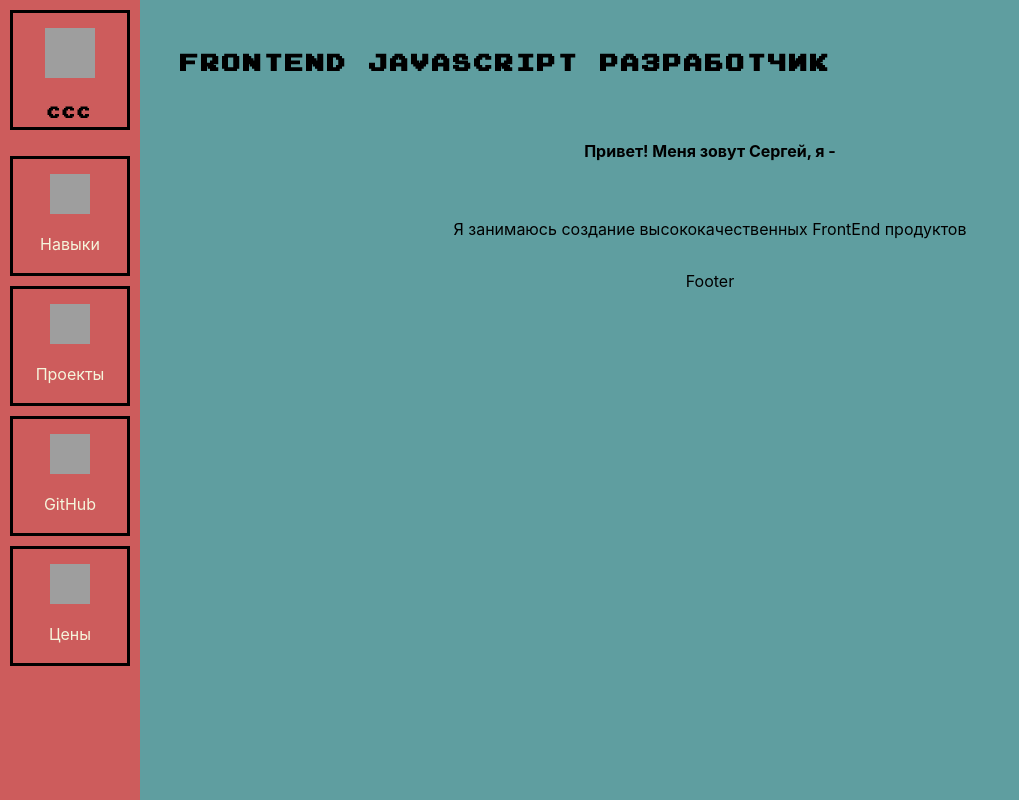
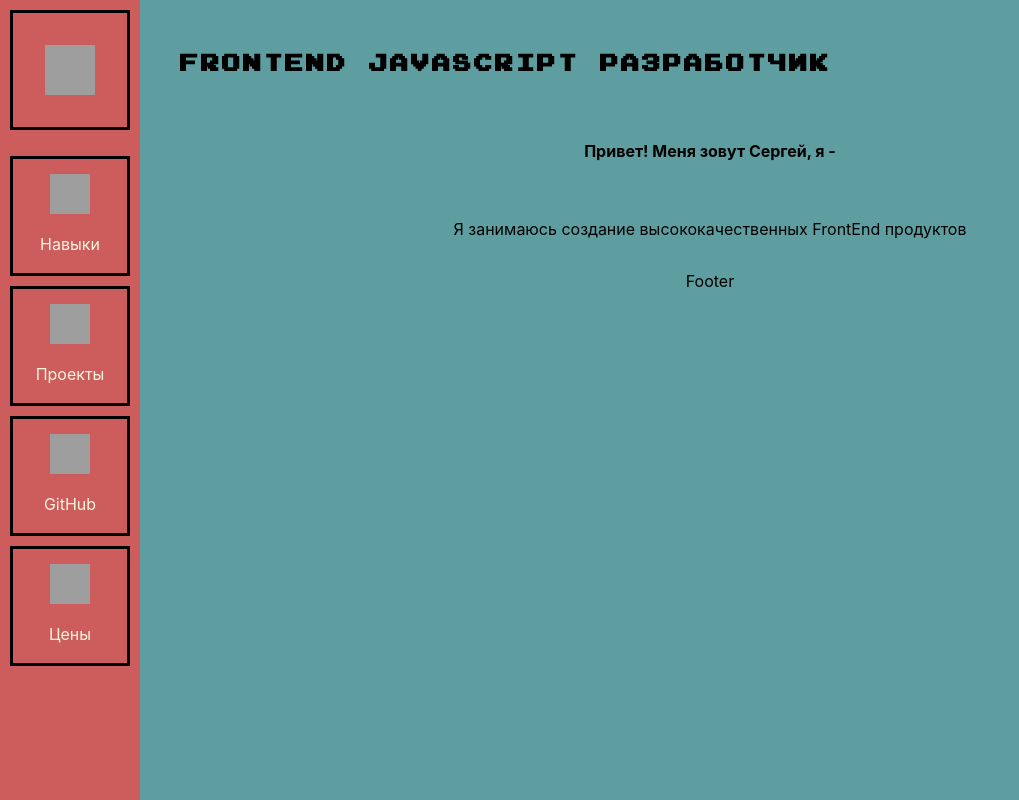
Before and after one commit to sergaik-web/portfolio, a React app: page / in a window 1280 px wide. Shown: the whole page, without its empty margins (0-1019 px from the left). Built offline with nearby package versions, Linux system fonts and the light colour scheme; grey boxes are pictures that could not be loaded.

Commit message:
Start Work

```diff
--- a/src/components/left-panel/logo/logo.js
+++ b/src/components/left-panel/logo/logo.js
@@ -6,7 +6,6 @@ export default function Logo() {
   return (
     <a href={"#href"} className={"logo"}>
       <img id={"imgLogo"} src={img} alt={"logo"} width={50} height={50} />
-      <h2>ССС</h2>
     </a>
   );
 }
--- a/src/components/left-panel/logo/style.css
+++ b/src/components/left-panel/logo/style.css
@@ -3,6 +3,9 @@
 }
 
 .logo {
+    display: flex;
+    justify-content: center;
+    align-items: center;
     text-decoration: none;
     color: black;
     cursor: pointer;
@@ -11,10 +14,13 @@
     width: 84px;
     height: 84px;
     margin: 10px;
+    transition: box-shadow 0.5s;
 }
 
 .logo:hover {
-    background-color: rgba(0,0,0, 0.3);
+    background-color: rgba(270,250,250, 0.3);
+    box-shadow: 0 0 2px 4px rgba(250,250,250, 0.5);
+    transition: box-shadow 0.5s;
 }
 
 .logo h1 {
--- a/src/components/left-panel/menu/menulistitem/style.css
+++ b/src/components/left-panel/menu/menulistitem/style.css
@@ -5,10 +5,13 @@
     width: 84px;
     height: 84px;
     margin: 10px;
+    transition: box-shadow 0.5s;
 }
 
 .leftMenuItem:hover {
     background-color: rgba(0,0,0, 0.3);
+    box-shadow: 0 0 2px 4px rgba(0,0,0, 0.5);
+    transition: box-shadow 0.5s;
 }
 
 
```
